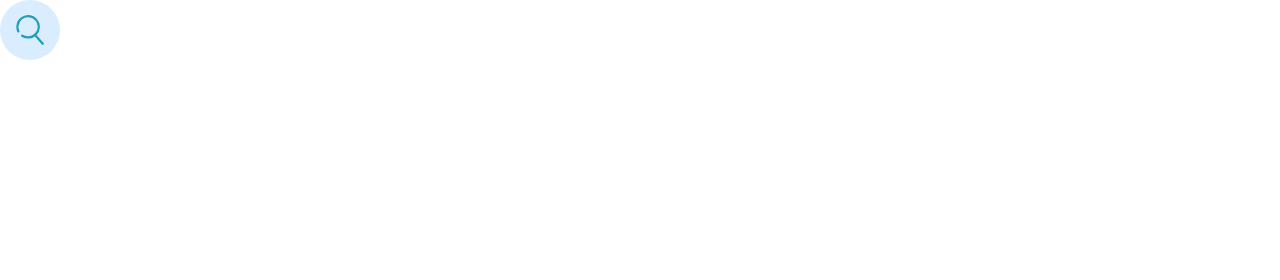
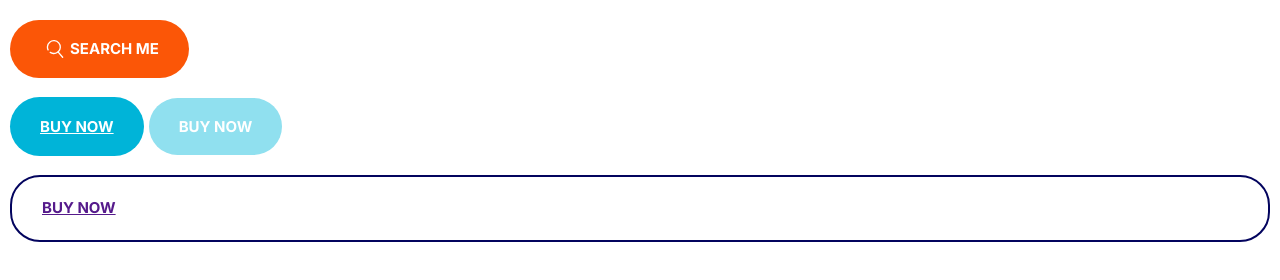
Before and after one commit to AKSHAY13PATEL/cloudify-data, a plain HTML site: page index.html in a window 1280 px wide. Drawn offline with Linux system fonts and the light colour scheme.

Commit message:
Define a style for buttons.

```diff
--- a/css/styles.css
+++ b/css/styles.css
@@ -1,9 +1,15 @@
 :root {
-  --color-primary: #219ebc;
-  --color-secondary: #8ecae6;
-  --color-accent: #fb8500;
-  --color-headings: #22223b;
+  --color-primary: #00b4d8;
+  --color-secondary: #90e0ef;
+  --color-accent: #fb5607;
+  --color-headings: #03045e;
   --color-body: #4a4e69;
+}
+
+*,
+*::after,
+*::before {
+  box-sizing: border-box;
 }
 
 /* Topography */
@@ -17,6 +23,7 @@ body {
   font-size: 2.4rem;
   line-height: 1.5;
   color: var(--color-body);
+  margin: 10px; /* Temporary margin*/
 }
 
 h1,
@@ -164,3 +171,80 @@ p {
   justify-content: center;
   width: 60px;
 }
+
+/* Buttons */
+
+.btn {
+  padding: 2rem 3rem;
+  border: 0;
+  border-radius: 30px;
+  text-transform: uppercase;
+  font-size: 1.8rem;
+  font-weight: bold;
+  white-space: nowrap;
+  margin: 1rem 0;
+}
+
+.btn--primary {
+  background-color: var(--color-primary);
+  color: #fff;
+}
+
+.btn--primary:hover {
+  background-color: #02a4c4;
+}
+
+.btn--secondary {
+  background-color: var(--color-secondary);
+  color: #fff;
+}
+
+.btn--secondary:hover {
+  background-color: #6ed7eb;
+}
+
+.btn--accent {
+  background-color: var(--color-accent);
+  color: #fff;
+}
+
+.btn--accent:hover {
+  background-color: #c94506;
+}
+
+.btn--block {
+  width: 100%;
+  display: inline-block;
+}
+
+.btn--outline {
+  border: 2px solid var(--color-headings);
+  background-color: #fff;
+}
+
+.btn--outline:hover {
+  color: #fff;
+  background-color: var(--color-headings);
+}
+
+.btn--search {
+  background-color: var(--color-accent);
+  width: fit-content;
+  color: #fff;
+  display: inline-flex;
+  justify-content: center;
+  align-items: center;
+  border: 0;
+}
+
+.btn--search svg.icon {
+  fill: #fff;
+  color: #fff;
+  height: 1.8rem;
+}
+
+@media screen and (min-width: 1024px) {
+  .btn {
+    font-size: 1.5rem;
+  }
+}
--- a/index.html
+++ b/index.html
@@ -14,10 +14,15 @@
     <link rel="stylesheet" href="css/styles.css" />
   </head>
   <body>
-    <span class="icon-container">
+    <button type="reset" class="btn btn--search">
       <svg class="icon icon--primary">
         <use xlink:href="images/sprite.svg#search"></use>
       </svg>
-    </span>
+      Search me
+    </button>
+    <br />
+    <a href="" class="btn btn--primary">Buy now</a>
+    <button type="submit" class="btn btn--secondary">Buy now</button>
+    <a href="" class="btn btn--block btn--outline">Buy now</a>
   </body>
 </html>
```
Also changed, not shown: components/buttons.html (added, +10 -0 lines).
